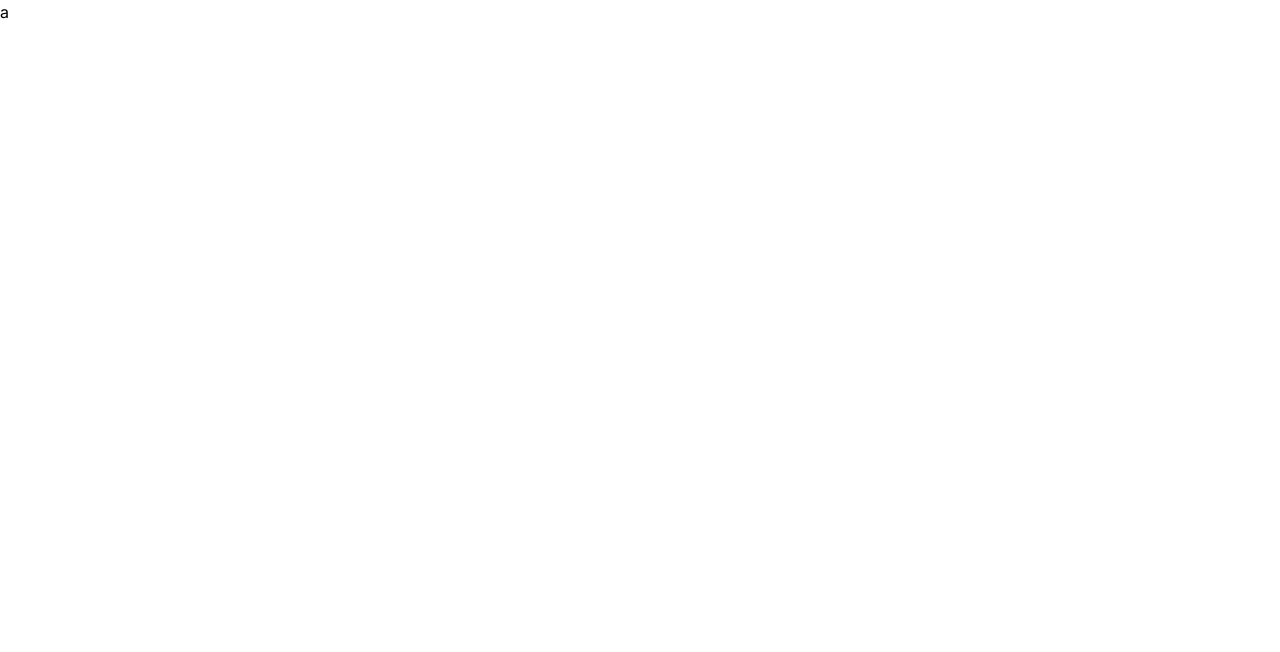
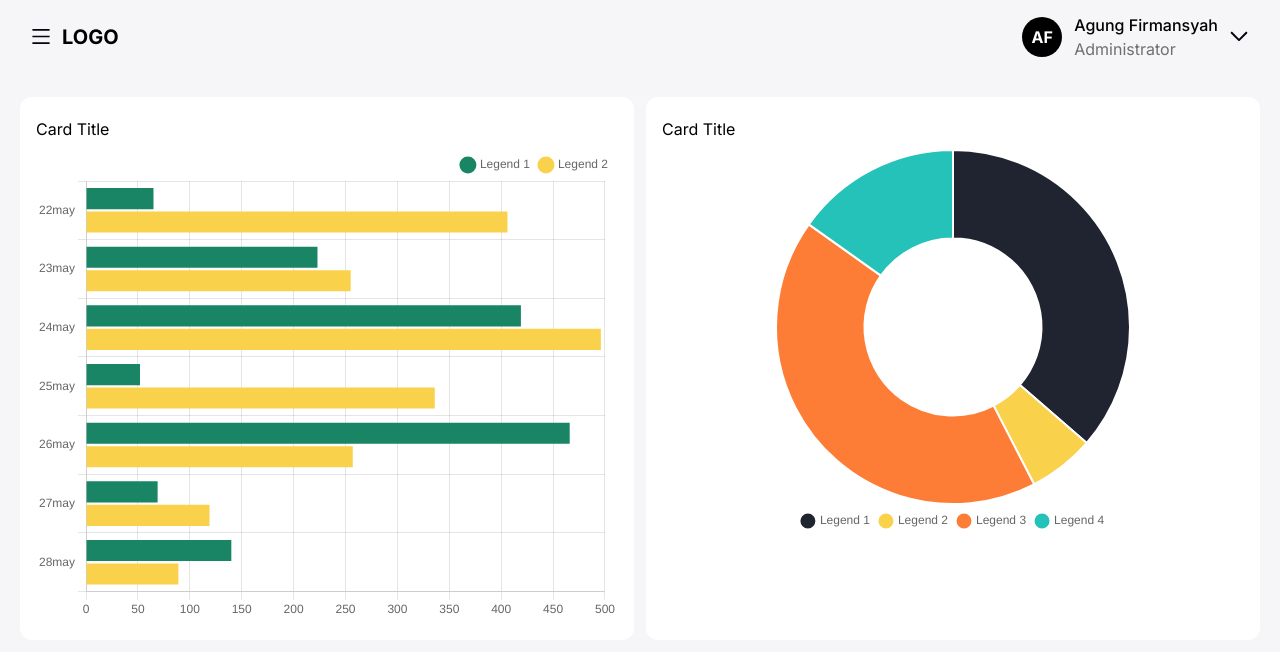
Before and after one commit to agungfir98/qti, a Next.js app: page / in a window 1280 px wide. Shown: the top 652 px of the page. Built offline with nearby package versions, Linux system fonts and the light colour scheme.

Commit message:
index dashboard

```diff
--- a/pages/api/hello.ts
+++ /dev/null
@@ -1,13 +0,0 @@
-// Next.js API route support: https://nextjs.org/docs/api-routes/introduction
-import type { NextApiRequest, NextApiResponse } from 'next'
-
-type Data = {
-  name: string
-}
-
-export default function handler(
-  req: NextApiRequest,
-  res: NextApiResponse<Data>
-) {
-  res.status(200).json({ name: 'John Doe' })
-}
--- a/pages/index.tsx
+++ b/pages/index.tsx
@@ -1,12 +1,26 @@
 import type { NextPage } from "next";
-import Head from "next/head";
-import Image from "next/image";
+import { useState, useCallback } from "react";
+import { Dashboard } from "../components/dashboard";
+import { Navbar } from "../components/navbar";
+import { SlideMenu } from "../components/sideNav";
 
 const Home: NextPage = () => {
+  const [sideNavOpen, setSideNavOpen] = useState<boolean>(false);
+
+  const handleNav = () => {
+    setSideNavOpen(!sideNavOpen);
+  };
+
   return (
-    <>
-      <div className="container">a</div>
-    </>
+    <div className="max-h-screen bg-[#F6F6F9] overflow-hidden">
+      <Navbar navOpen={sideNavOpen} setNavOpen={handleNav} />
+      <div className="h-[calc(100vh-73px)] flex">
+        <SlideMenu navOpen={sideNavOpen} setNavOpen={handleNav} />
+        <main className="p-5 py-6 h-full grow overflow-auto">
+          <Dashboard />
+        </main>
+      </div>
+    </div>
   );
 };
 
```
